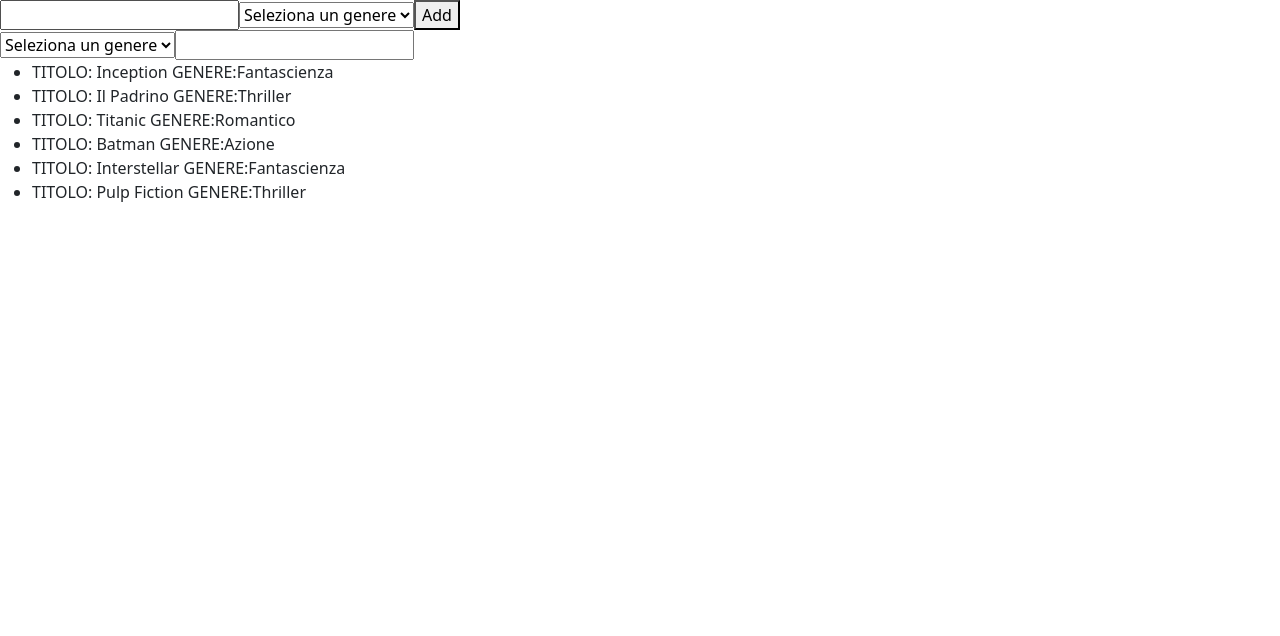
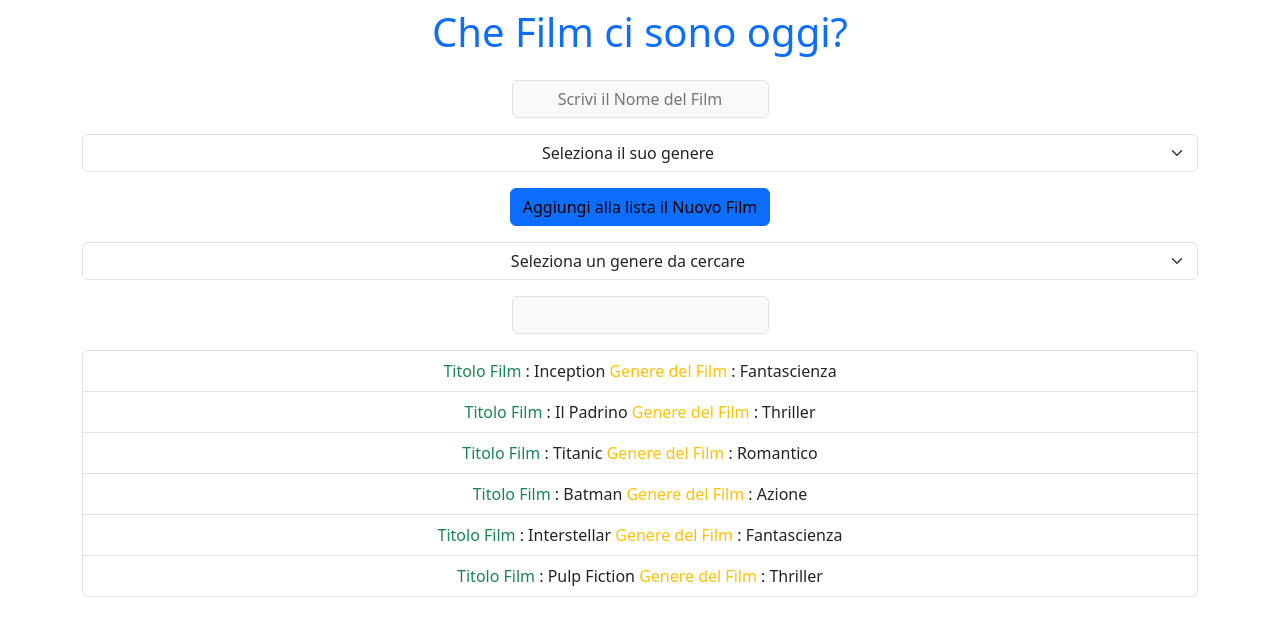
Before and after one commit to SimoneZoroddu/react-movie-filter, a React (Vite) app: page / in a window 1280 px wide. Shown: the top 636 px of the page. Built offline with nearby package versions, Linux system fonts and the light colour scheme.

Commit message:
end css with bootstrap need to divide in differente components

```diff
--- a/src/components/AppMain.jsx
+++ b/src/components/AppMain.jsx
@@ -33,8 +33,6 @@
     }
 
 
-
-
     useEffect(() => {
 
         const filteredFilms = addNewFilms.filter(filterFilms => filterFilms.genre.includes(genre))
@@ -48,10 +46,12 @@
 
     return (
         <>
-            <form action="" onSubmit={addNewFilm}>
-                <input type="text" value={addNewTitle} onChange={(e) => setAddNewTitle(e.target.value)} />
-                <select name="" id="" value={addNewGenre} onChange={(e) => setAddNewGenre(e.target.value)}>
-                    <option value="">Seleziona un genere</option>
+            <div className="container text-center">
+                <h1 className="text-primary p-2">Che Film ci sono oggi?</h1>
+                <form action="" onSubmit={addNewFilm} className="text-center">
+                    <input className="input-group-text my-3 mx-auto" placeholder="Scrivi il Nome del Film" type="text" value={addNewTitle} onChange={(e) => setAddNewTitle(e.target.value)} />
+                    <select className="form-select text-center" aria-label="Default select example" name="" id="" value={addNewGenre} onChange={(e) => setAddNewGenre(e.target.value)}>
+                        <option value="">Seleziona il suo genere</option>
                         {
                             settedGenre.map((singleGenre, index) => (
 
@@ -60,10 +60,10 @@
                             ))
                         }
                     </select>
-                <button>Add</button>
+                    <button className="btn btn-primary my-3 text-black">Aggiungi alla lista il Nuovo Film</button>
                 </form>
-            <select name="Films" id="films" value={genre} onChange={(e) => setGenre(e.target.value)}>
-                <option value="">Seleziona un genere</option>
+                <select className="form-select mb-3 text-center" aria-label="Default select example" name="Films" id="films" value={genre} onChange={(e) => setGenre(e.target.value)}>
+                    <option value="">Seleziona un genere da cercare</option>
                     {
                         settedGenre.map((singleGenre, index) => (
 
@@ -73,16 +73,17 @@
 
                     }
                 </select >
-            <input type="text" value={title} onChange={(e) => setTitle(e.target.value)} />
-            <ul>
+                <input className="input-group-text mb-3 mx-auto" type="text" value={title} onChange={(e) => setTitle(e.target.value)} />
+                <ul className="list-group">
                     {
                         filmsFiltered.map((singleArray, index) => (
 
-                        <li key={index}>TITOLO: {singleArray.title} GENERE:{singleArray.genre}</li>
+                            <li className="list-group-item" key={index}><span className="text-success">Titolo Film</span> : {singleArray.title} <span className="text-warning">Genere del Film</span> : {singleArray.genre}</li>
 
                         ))
                     }
                 </ul>
+            </div>
         </>
     )
 }
```
Lines whose indentation alone changed are shown as unchanged.
